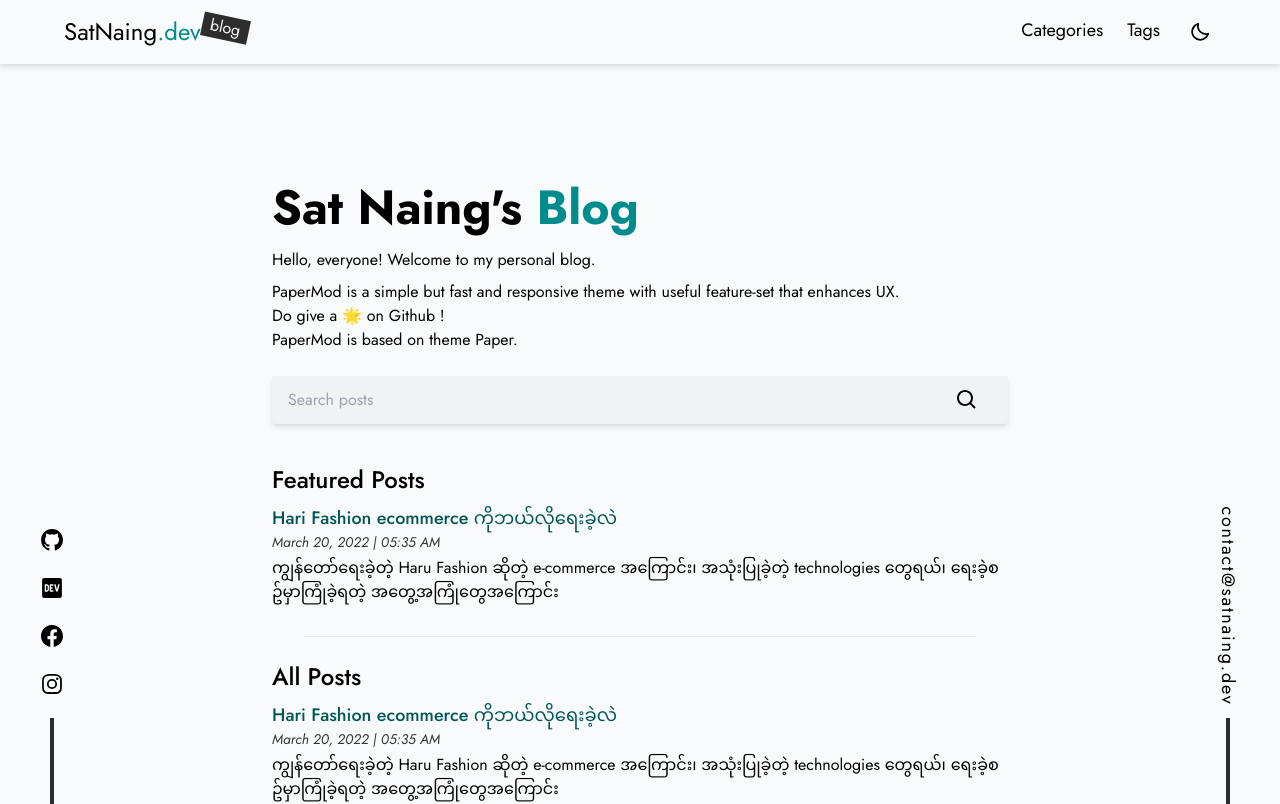
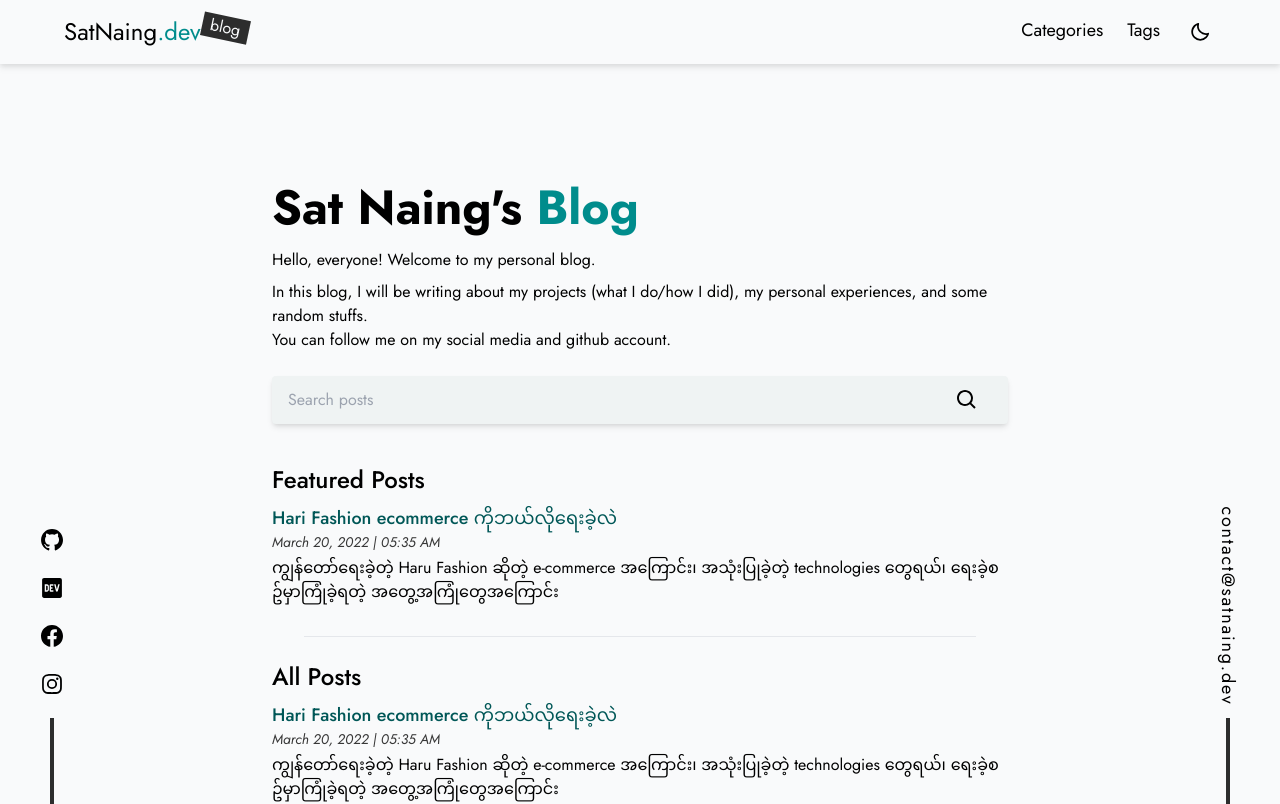
Before and after one commit to Muray1008/portfolio, a Next.js app: page /blog in a window 1280 px wide. Shown: the top 804 px of the page. Built offline with nearby package versions, Linux system fonts and the light colour scheme.

Commit message:
:speech_balloon: update blog hero section text

```diff
--- a/sections/BlogHeroSection.tsx
+++ b/sections/BlogHeroSection.tsx
@@ -19,11 +19,10 @@ const BlogHeroSection: React.FC = () => {
           Hello, everyone! Welcome to my personal blog.
         </p>
         <p>
-          PaperMod is a simple but fast and responsive theme with useful
-          feature-set that enhances UX.
+          In this blog, I will be writing about my projects (what I do/how I
+          did), my personal experiences, and some random stuffs.
         </p>
-        <p>Do give a 🌟 on Github !</p>
-        <p>PaperMod is based on theme Paper.</p>
+        <p>You can follow me on my social media and github account.</p>
       </div>
       <label htmlFor="search" className="sr-only">
         Search
```
